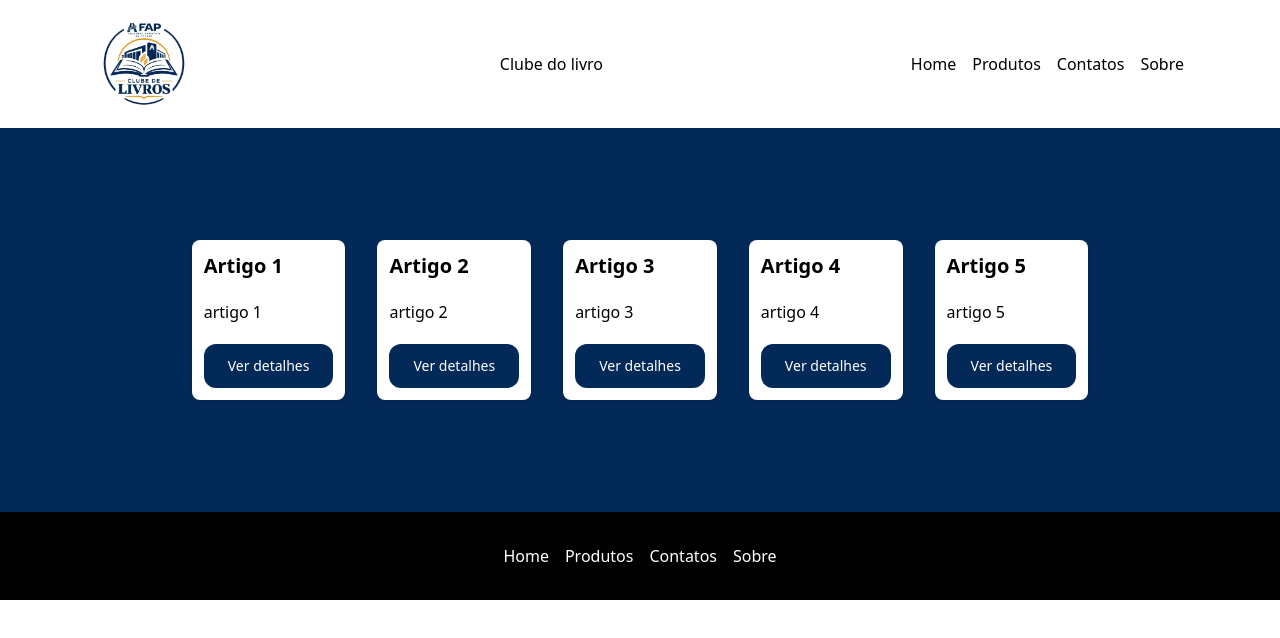
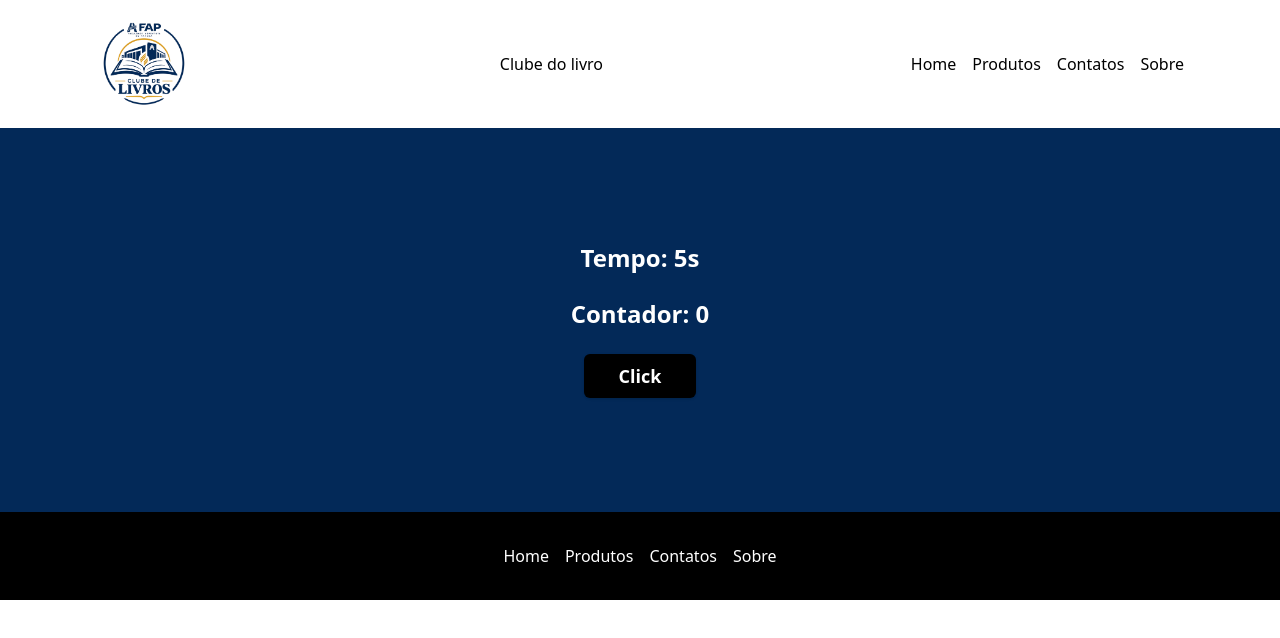
Before and after one commit to weligtonferreira/clube-do-livro, a Next.js app: page /home in a window 1280 px wide. Shown: the top 638 px of the page. Built offline with nearby package versions, Linux system fonts and the light colour scheme.

Commit message:
feat: create click counter

```diff
--- a/src/app/home/page.tsx
+++ b/src/app/home/page.tsx
@@ -1,51 +1,114 @@
-import { Header, Footer } from '@/src/components';
+'use client';
+
+import { useState } from 'react';
+
+import { Card, Header, Footer } from '@/src/components';
 
 export default function HomePage() {
+  const [counter, setCounter] = useState(-1);
+  const [seconds, setSeconds] = useState(5);
+  const [isButtonDisabled, setIsButtonDisabled] = useState(false);
+  const [buttonHasClicked, setButtonHasClicked] = useState(false);
+
+  function handleClick() {
+    if (seconds == 0) {
+      setIsButtonDisabled(true);
+      return;
+    }
+
+    if (buttonHasClicked && counter > -1) {
+      incrementCounter();
+      return;
+    }
+
+    if (!buttonHasClicked) {
+      setButtonHasClicked(true);
+      startTimer();
+      incrementCounter();
+    }
+  }
+
+  function startTimer() {
+    const interval = setInterval(() => {
+      if (seconds == 0) {
+        setIsButtonDisabled(true);
+      } else {
+        setSeconds((s) => s - 1);
+      }
+    }, 1000);
+
+    setTimeout(() => {
+      clearInterval(interval);
+    }, 5000);
+  }
+
+  function incrementCounter() {
+    setCounter((currentValue) => currentValue + 1);
+  }
+
+  function decrementCounter() {
+    if (counter == 0) {
+      return;
+    } else {
+      setCounter((currentValue) => currentValue - 1);
+    }
+  }
+
   return (
     <div>
       <Header title='Clube do livro' />
 
       <main className='bg-[#032958] p-8 h-96 text-black'>
+        {/* <section className='flex justify-center items-center gap-8 h-full'>
+          <Card title='Artigo 1' description='artigo 1' />
+          <Card title='Artigo 2' description='artigo 2' />
+          <Card title='Artigo 3' description='artigo 3' />
+          <Card title='Artigo 4' description='artigo 4' />
+          <Card title='Artigo 5' description='artigo 5' />
+        </section> */}
+
+        {/* <section className='flex justify-center items-center gap-8 h-full'>
+          <div className='flex flex-col items-center gap-6 text-whtie'>
+            <p className='text-white font-bold text-2xl'>Contador: {counter}</p>
+
+            <div className='flex gap-1'>
+              <button
+                onClick={incrementCounter}
+                type='button'
+                className='bg-green-600 text-white font-bold text-lg rounded-md p-2 w-28 shadow cursor-pointer hover:bg-green-700 transition-colors active:scale-105'
+              >
+                +1
+              </button>
+              <button
+                onClick={decrementCounter}
+                type='button'
+                className='bg-red-600 text-white font-bold text-lg rounded-md p-2 w-28 shadow cursor-pointer hover:bg-red-700 transition-colors active:scale-105'
+              >
+                -1
+              </button>
+            </div>
+          </div>
+        </section> */}
+
         <section className='flex justify-center items-center gap-8 h-full'>
-          <article className='flex flex-col gap-1 p-3 rounded-lg bg-white shadow space-y-4'>
-            <h1 className='text-xl font-bold'>Artigo 1</h1>
-            <p>artigo 1</p>
-            <button className='px-6 py-3 text-sm bg-[#032958] text-white rounded-xl'>
-              Ver detalhes
-            </button>
-          </article>
+          <div className='flex flex-col items-center gap-6 text-whtie'>
+            <p className='text-white font-bold text-2xl'>Tempo: {seconds}s</p>
 
-          <article className='flex flex-col gap-1 p-3 rounded-lg bg-white shadow space-y-4'>
-            <h1 className='text-xl font-bold'>Artigo 2</h1>
-            <p>artigo 2</p>
-            <button className='px-6 py-3 text-sm bg-[#032958] text-white rounded-xl'>
-              Ver detalhes
-            </button>
-          </article>
+            <p className='text-white font-bold text-2xl'>
+              Contador: {counter == -1 ? '0' : counter}
+            </p>
 
-          <article className='flex flex-col gap-1 p-3 rounded-lg bg-white shadow space-y-4'>
-            <h1 className='text-xl font-bold'>Artigo 3</h1>
-            <p>artigo 3</p>
-            <button className='px-6 py-3 text-sm bg-[#032958] text-white rounded-xl'>
-              Ver detalhes
-            </button>
-          </article>
-
-          <article className='flex flex-col gap-1 p-3 rounded-lg bg-white shadow space-y-4'>
-            <h1 className='text-xl font-bold'>Artigo 4</h1>
-            <p>artigo 4</p>
-            <button className='px-6 py-3 text-sm bg-[#032958] text-white rounded-xl'>
-              Ver detalhes
-            </button>
-          </article>
-
-          <article className='flex flex-col gap-1 p-3 rounded-lg bg-white shadow space-y-4'>
-            <h1 className='text-xl font-bold'>Artigo 5</h1>
-            <p>artigo 5</p>
-            <button className='px-6 py-3 text-sm bg-[#032958] text-white rounded-xl'>
-              Ver detalhes
-            </button>
-          </article>
+            <div className='flex gap-1'>
+              <button
+                disabled={isButtonDisabled}
+                onClick={handleClick}
+                type='button'
+                className='bg-black text-white font-bold text-lg rounded-md p-2 w-28 shadow cursor-pointer disabled:cursor-not-allowed disabled:scale-100 transition-colors active:bg-white active:text-black active:scale-105'
+              >
+                Click
+              </button>
+            </div>
+          </div>
         </section>
       </main>
 
```
